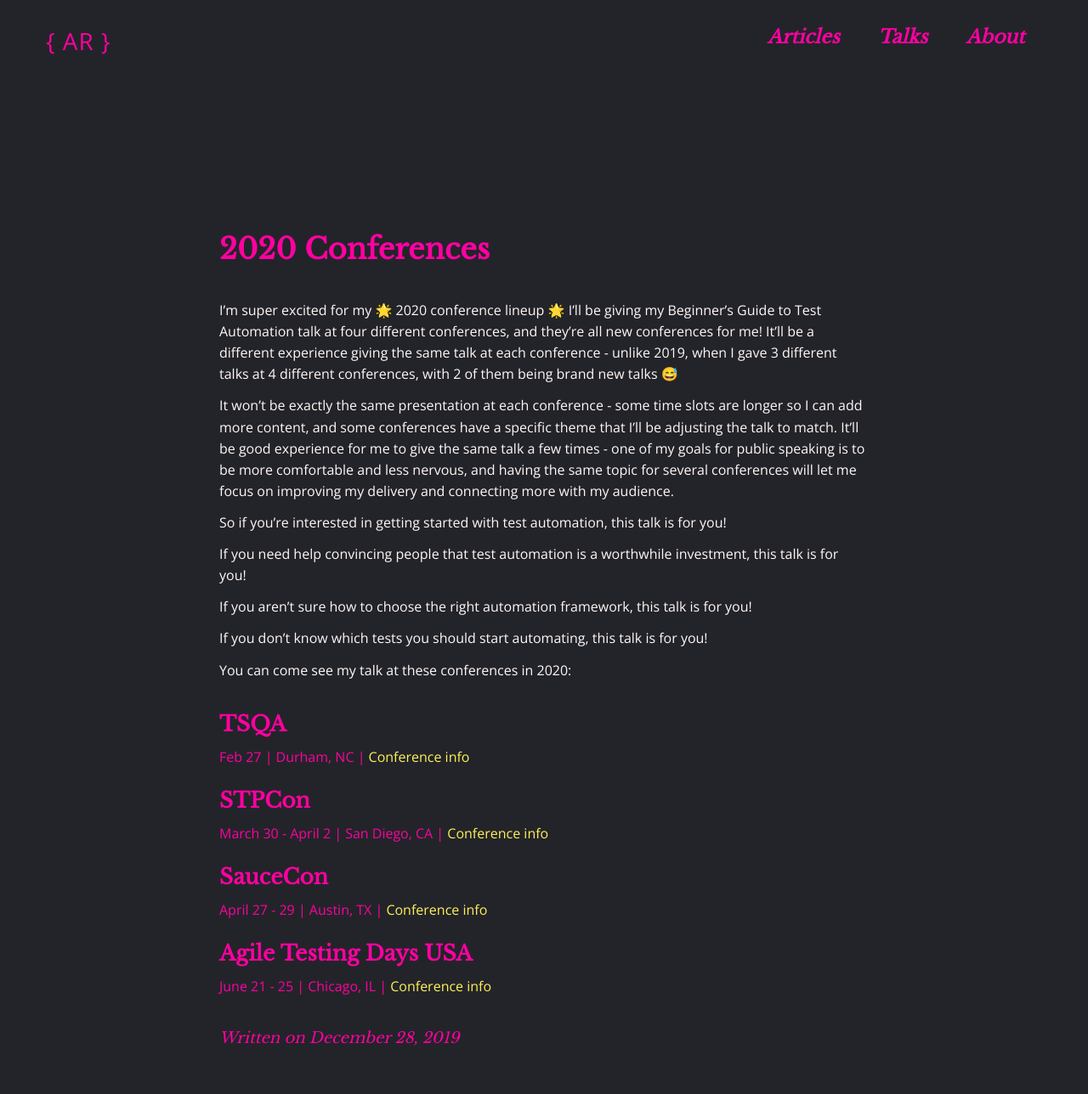
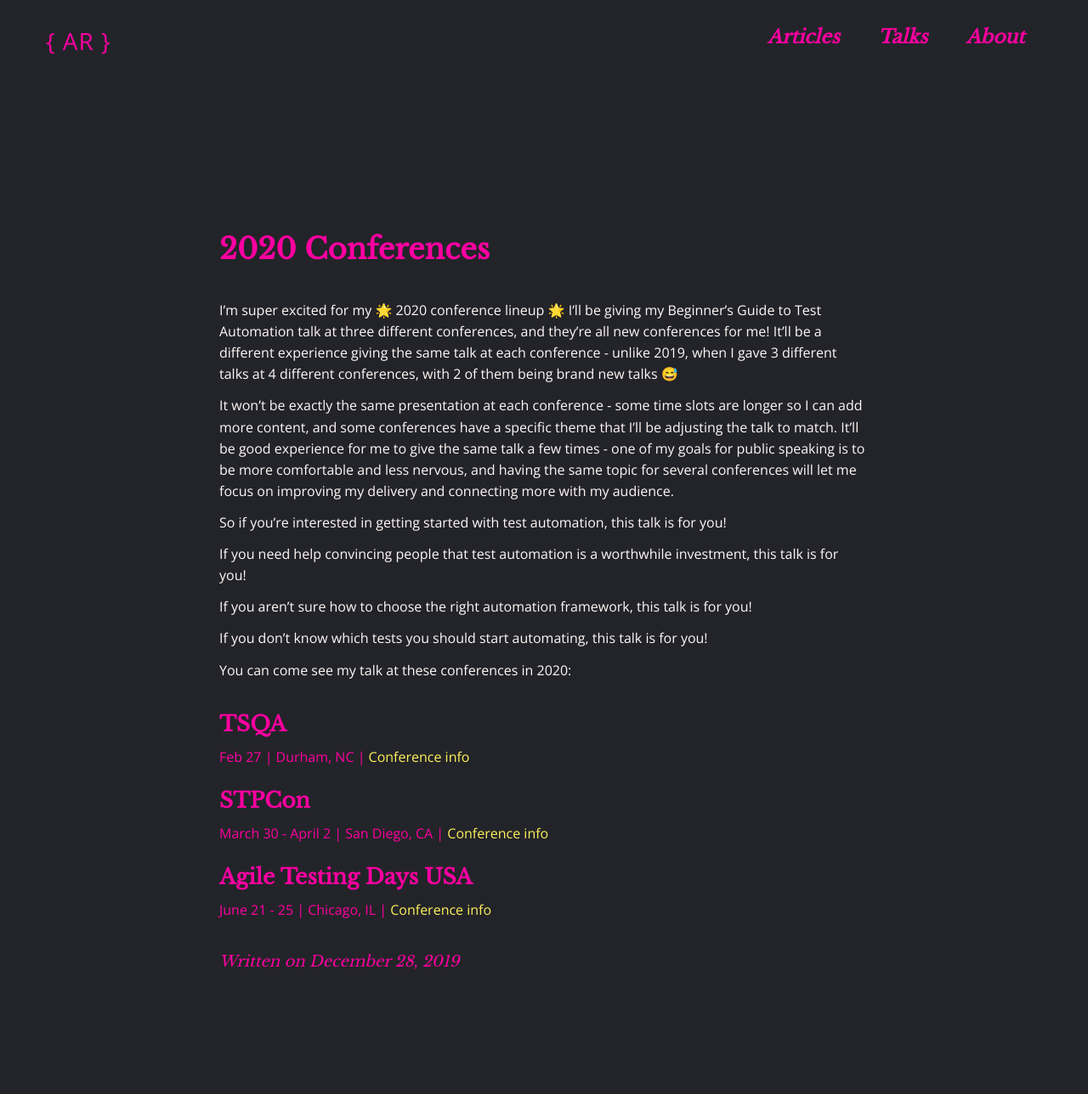
Before and after one commit to angelariggs/angelariggs.github.io, a Jekyll site: the page built from _posts/2019-12-28-conferences.md, in a window 1280 px wide. Shown: the whole page at 85% size. Built offline with Jekyll 4.4.1, drawn with Linux system fonts in a browser that asks for light colours; comment, search, counter and statistics services are not loaded; after the commit the page ends 1198 px from its top, so only the background shows below that.

Commit message:
updated 2020 conf post

```diff
--- a/_posts/2019-12-28-conferences.md
+++ b/_posts/2019-12-28-conferences.md
@@ -6,7 +6,7 @@
 comments: true
 ---
 
-I'm super excited for my 🌟 2020 conference lineup 🌟 I'll be giving my Beginner's Guide to Test Automation talk at four different conferences, and they're all new conferences for me! It'll be a different experience giving the same talk at each conference - unlike 2019, when I gave 3 different talks at 4 different conferences, with 2 of them being brand new talks 😅
+I'm super excited for my 🌟 2020 conference lineup 🌟 I'll be giving my Beginner's Guide to Test Automation talk at three different conferences, and they're all new conferences for me! It'll be a different experience giving the same talk at each conference - unlike 2019, when I gave 3 different talks at 4 different conferences, with 2 of them being brand new talks 😅
 
 It won't be exactly the same presentation at each conference - some time slots are longer so I can add more content, and some conferences have a specific theme that I'll be adjusting the talk to match. It'll be good experience for me to give the same talk a few times - one of my goals for public speaking is to be more comfortable and less nervous, and having the same topic for several conferences will let me focus on improving my delivery and connecting more with my audience.
 
@@ -26,8 +26,5 @@
 ## STPCon
 #### March 30 - April 2 | San Diego, CA | [Conference info](https://www.stpcon.com/event-schedule/)
 
-## SauceCon
-#### April 27 - 29 | Austin, TX | [Conference info](https://saucecon.com/agenda-2020/)
-
 ## Agile Testing Days USA
 #### June 21 - 25 | Chicago, IL | [Conference info](https://agiletestingdays.us/program/)
```
